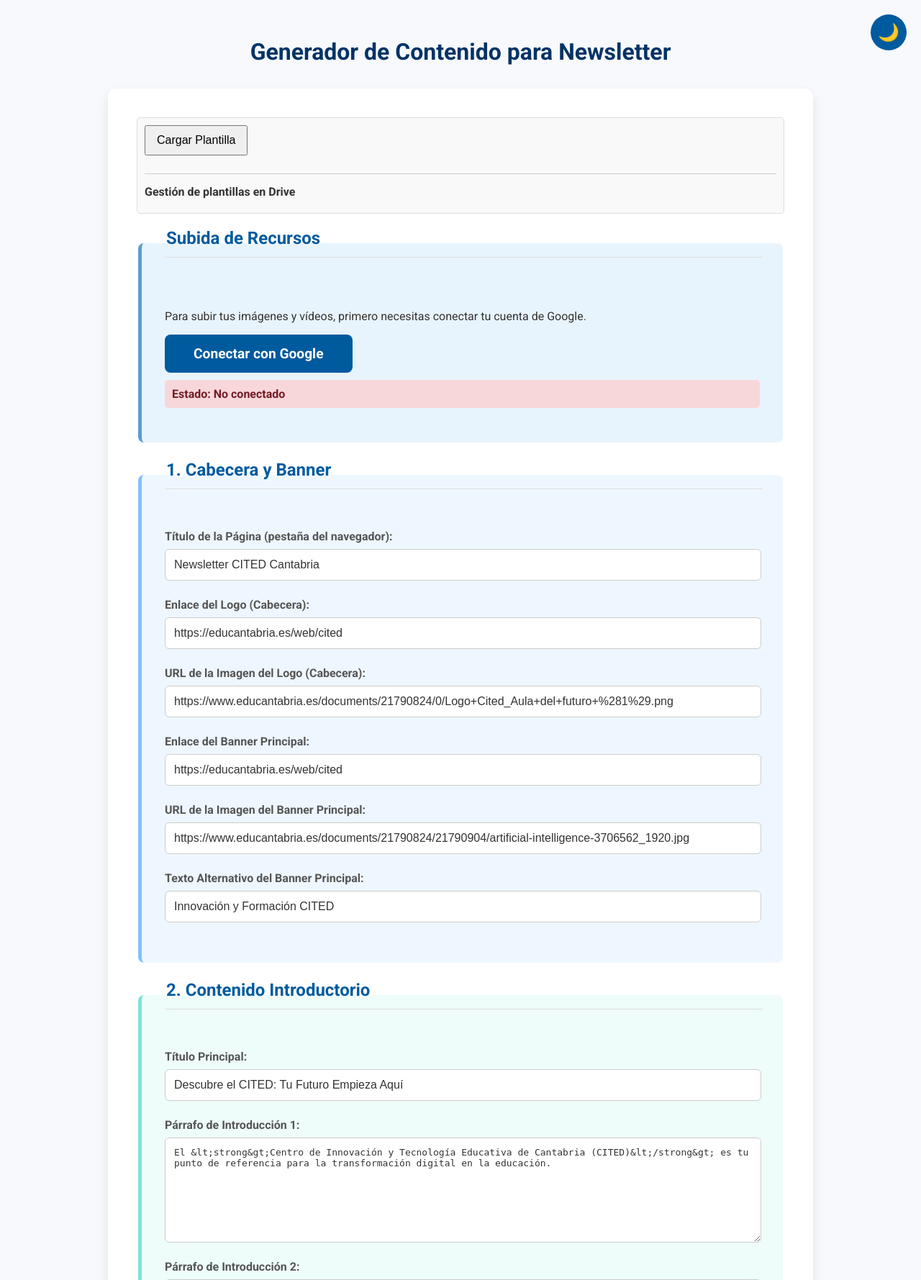
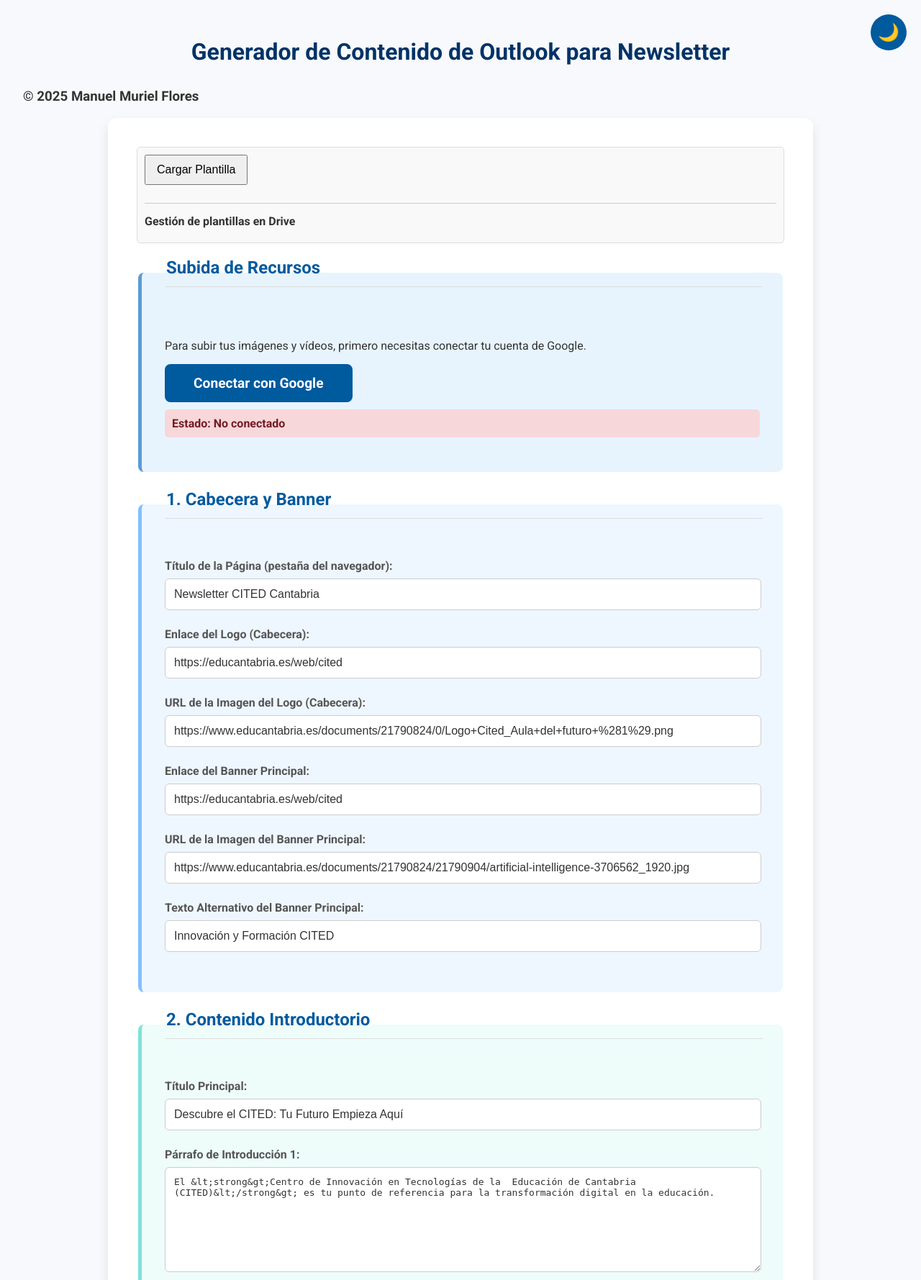
Before and after one commit to mamuflo/plantilla-newsletter, a Flask app: page / in a window 1280 px wide. Shown: the top 1779 px of the page at 72% size. Run offline with Flask 3, Linux system fonts and the light colour scheme; some libraries are stand-ins or nearby versions.

Commit message:
Plantilla index moficiada en sus títulos

```diff
--- a/templates/index.html
+++ b/templates/index.html
@@ -380,7 +380,8 @@
 
     <button id="theme-toggle" class="theme-toggle">🌙</button>
 
-    <h1>Generador de Contenido para Newsletter</h1>
+    <h1>Generador de Contenido de Outlook para Newsletter</h1>
+    <h3>&copy 2025 Manuel Muriel Flores</h3>
     <form action="{{ url_for('index') }}" method="post" style="position: relative;">
 
         {% if credentials_exist %}
@@ -693,7 +694,7 @@
             <input type="text" id="intro_title" name="intro_title" value="{{ form_data.intro_title | default('Descubre el CITED: Tu Futuro Empieza Aquí') }}">
 
             <label for="intro_p1">Párrafo de Introducción 1:</label>
-            <textarea id="intro_p1" name="intro_p1">{{ form_data.intro_p1 | default('El &lt;strong&gt;Centro de Innovación y Tecnología Educativa de Cantabria (CITED)&lt;/strong&gt; es tu punto de referencia para la transformación digital en la educación.') }}</textarea>
+            <textarea id="intro_p1" name="intro_p1">{{ form_data.intro_p1 | default('El &lt;strong&gt;Centro de Innovación en Tecnologías de la  Educación de Cantabria (CITED)&lt;/strong&gt; es tu punto de referencia para la transformación digital en la educación.') }}</textarea>
 
             <label for="intro_p2">Párrafo de Introducción 2:</label>
             <textarea id="intro_p2" name="intro_p2">{{ form_data.intro_p2 | default('Explora nuestras nuevas líneas de formación, programas, recursos y proyectos diseñados para &lt;strong&gt;docentes&lt;/strong&gt; que buscan innovar en el aula.') | safe }}</textarea>
@@ -756,10 +757,10 @@
             <label for="video_title">Título del Vídeo:</label>
             <input type="text" id="video_title" name="video_title" value="{{ form_data.video_title | default('Conoce el CITED en 1 Minuto') }}">
 
-            <label for="video_p">Párrafo del Vídeo:</label>
+            <label for="video_p">Descripción del Vídeo :</label>
             <textarea id="video_p" name="video_p">{{ form_data.video_p | default('Descubre nuestras instalaciones y todo lo que podemos ofrecerte en este breve video.') }}</textarea>
 
-            <label for="video_link">Enlace al Archivo de Vídeo o Página:</label>
+            <label for="video_link">Enlace al Archivo de Vídeo en Youtube o repositorio web en el que se aloje:</label>
             <input type="text" id="video_link" name="video_link" value="{{ form_data.video_link | default('https://www.educantabria.es/documents/21790824/21790889/Bienvenid%40s+al+CITED.mp4') }}">
 
             <label for="video_thumbnail_src">URL de la Imagen Miniatura del Vídeo:</label>
```
